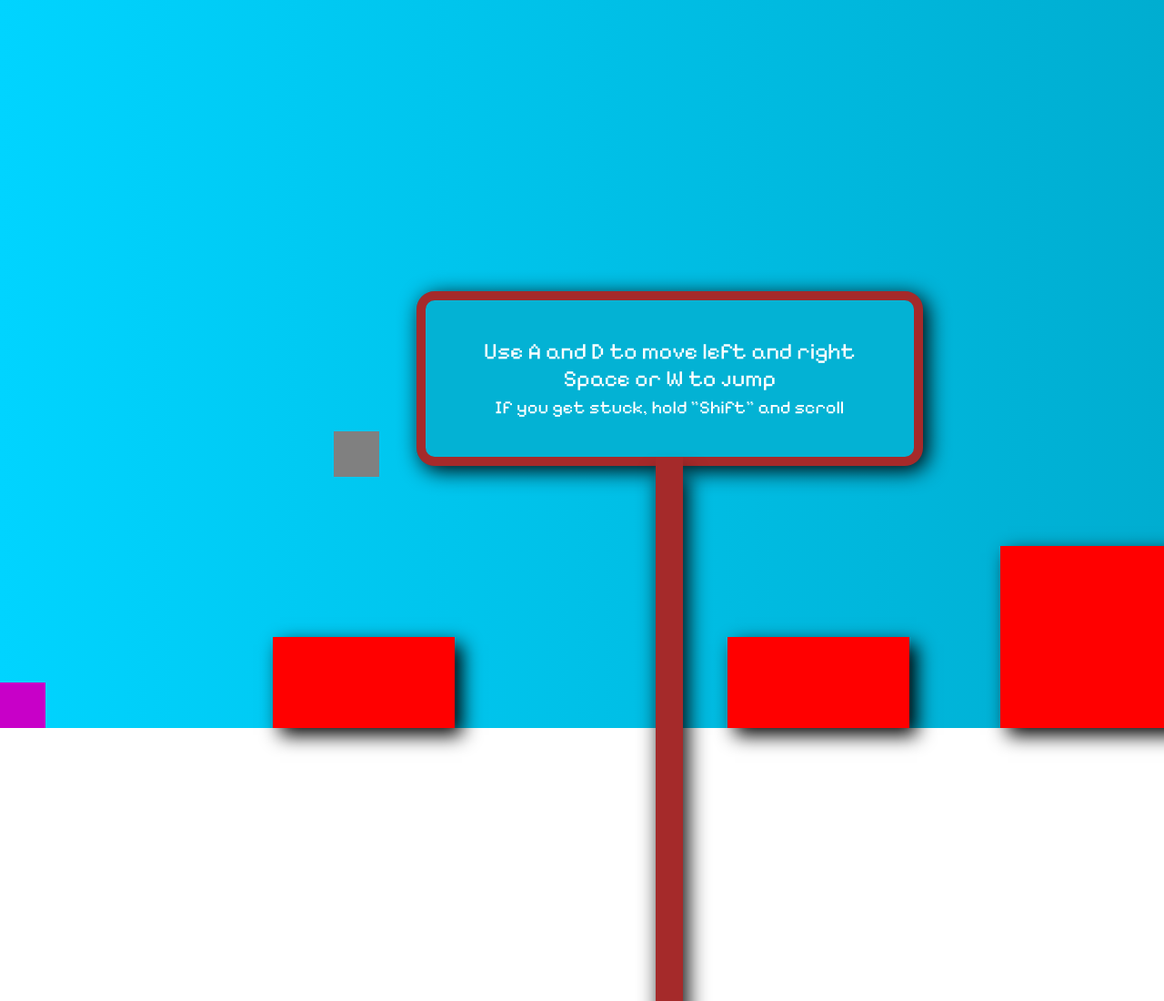
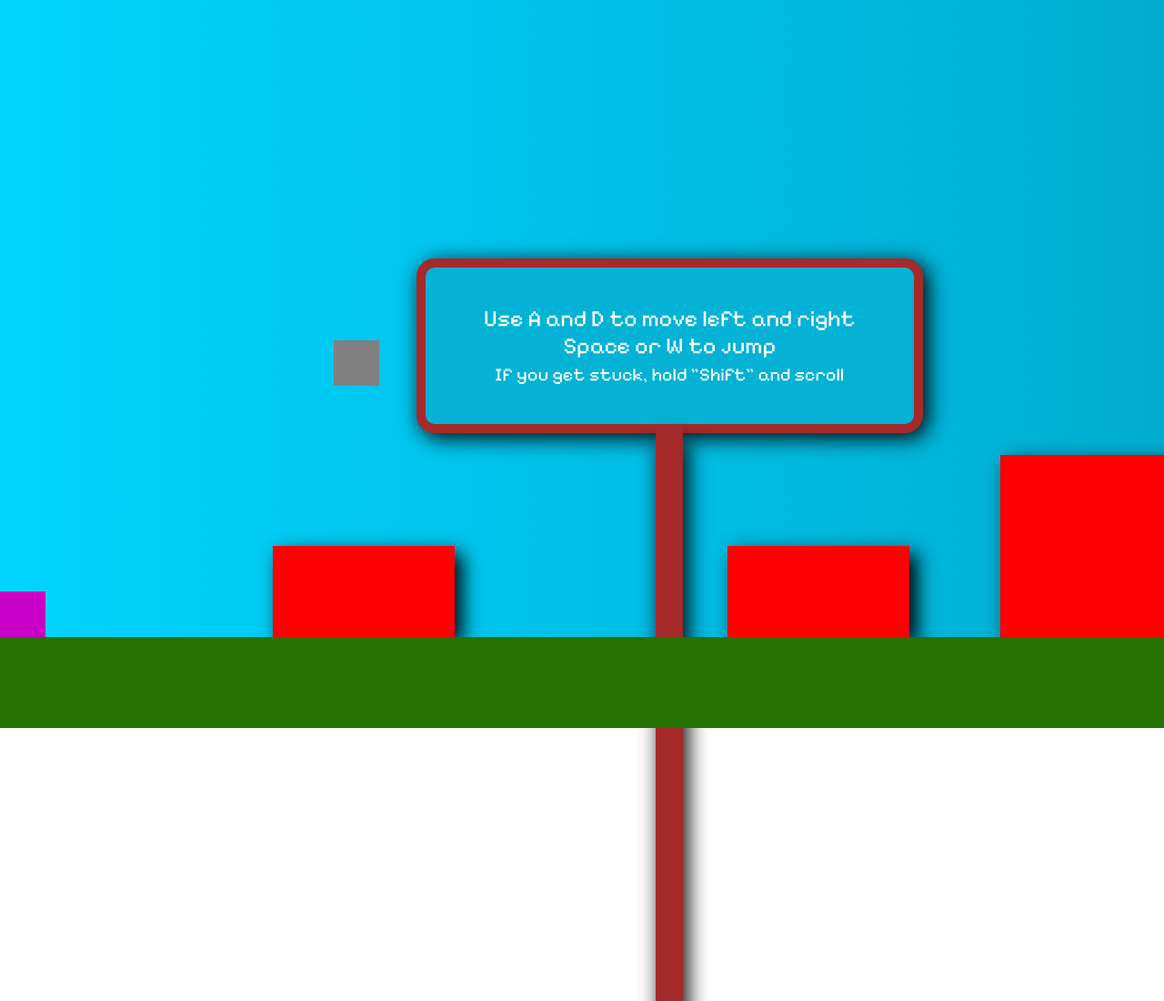
Before and after one commit to arielco777/game-portfolio, a plain HTML site: page index.html in a window 1280 px wide. Shown: the top 1100 px of the page at 91% size. Drawn offline with Linux system fonts and the light colour scheme.

Commit message:
added floor

```diff
--- a/index.html
+++ b/index.html
@@ -43,7 +43,7 @@
             <!-- <div class="box" style="left: 1750px; bottom: 280px"></div> -->
             <div
                 class="box-container pixel-text"
-                style="bottom: 276px; left: 120px"
+                style="bottom: 286px; left: 120px"
             >
                 <div class="box-message world-item hidden">
                     Hello! Welcome to my game! <br />
@@ -53,7 +53,7 @@
             </div>
             <div
                 class="box-container pixel-text"
-                style="bottom: 326px; left: 1300px"
+                style="bottom: 335px; left: 1400px"
             >
                 <div class="box-message world-item hidden">
                     My name is Ariel Martin Cohen<br />
@@ -62,7 +62,9 @@
                 </div>
                 <div class="box-item world-item"></div>
             </div>
+            <div class="floor"></div>
         </div>
+
         <script src="script.js"></script>
     </body>
 </html>
--- a/script.js
+++ b/script.js
@@ -24,13 +24,13 @@ console.log("Boxes: ", boxes);
 let areaLeft = 0;
 
 let playerLeft = 0;
-let playerBottom = 0;
+let playerBottom = 100;
 let characterSpeed = 5;
 
 let verticalVelocity = 0;
 const gravity = 0.5;
 const jumpStrength = 12;
-let groundLevel = 0;
+let groundLevel = 100;
 
 let rightPressed = false;
 let leftPressed = false;
@@ -151,17 +151,15 @@ function checkCollision() {
     const playerTop = playerBottom + characterHeight;
     const playerRight = playerLeft + characterWidth;
     collisions.forEach((collider, index) => {
+        const rect = collider.getBoundingClientRect();
         const colliderHeight = parseFloat(
             window.getComputedStyle(collider).height
         );
         const colliderWidth = parseFloat(
             window.getComputedStyle(collider).width
         );
-        const colliderBottom = parseFloat(
-            window.getComputedStyle(collider).bottom
-        );
+        const colliderBottom = window.innerHeight - rect.bottom;
         const colliderTop = colliderBottom + colliderHeight;
-        const rect = collider.getBoundingClientRect();
         const colliderLeft = rect.left;
         const colliderRight = colliderLeft + colliderWidth;
 
--- a/style.css
+++ b/style.css
@@ -1,3 +1,7 @@
+:root {
+    --floor-level: 100px;
+}
+
 * {
     min-width: 0;
 }
@@ -22,7 +26,7 @@ body {
 
 .collision {
     z-index: 10;
-    bottom: 0;
+    bottom: 10px;
     background: red;
     width: 200px;
     height: 100px;
@@ -61,8 +65,9 @@ body {
 #game-area {
     z-index: 0;
     width: 7000px;
-    height: 100%;
+    height: calc(100% - 90px);
     position: relative;
+    /* padding: 20px; */
     left: 0;
     background: rgb(2, 0, 36);
     background: linear-gradient(
@@ -75,6 +80,7 @@ body {
 
 #player {
     position: fixed;
+    bottom: 100px;
     z-index: 50;
 }
 
@@ -107,3 +113,13 @@ body {
 .hidden {
     visibility: hidden;
 }
+
+.floor {
+    position: fixed;
+    z-index: 100;
+    bottom: 0;
+    left: 0;
+    height: 100px;
+    width: 100%;
+    background-color: rgb(36, 114, 0);
+}
```
